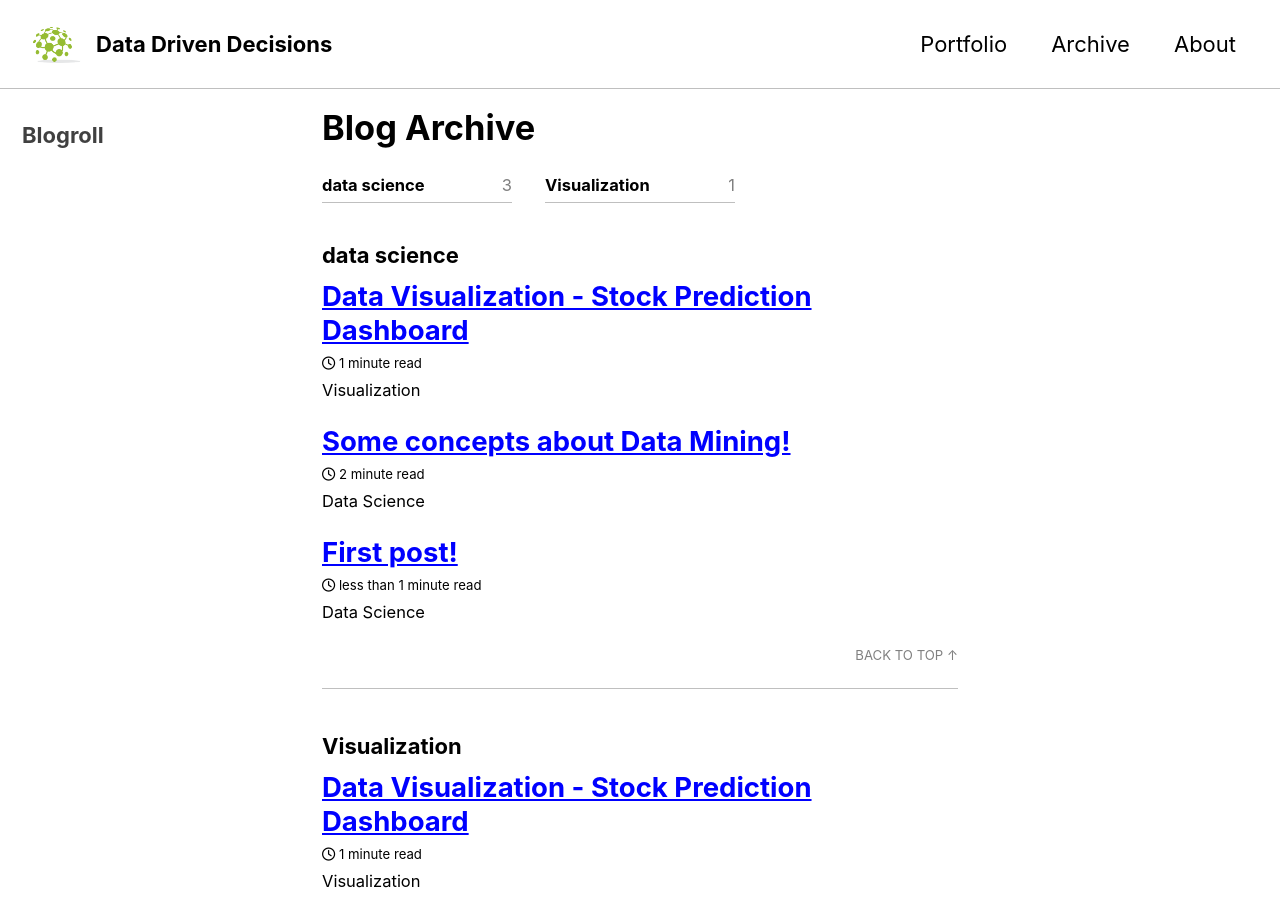
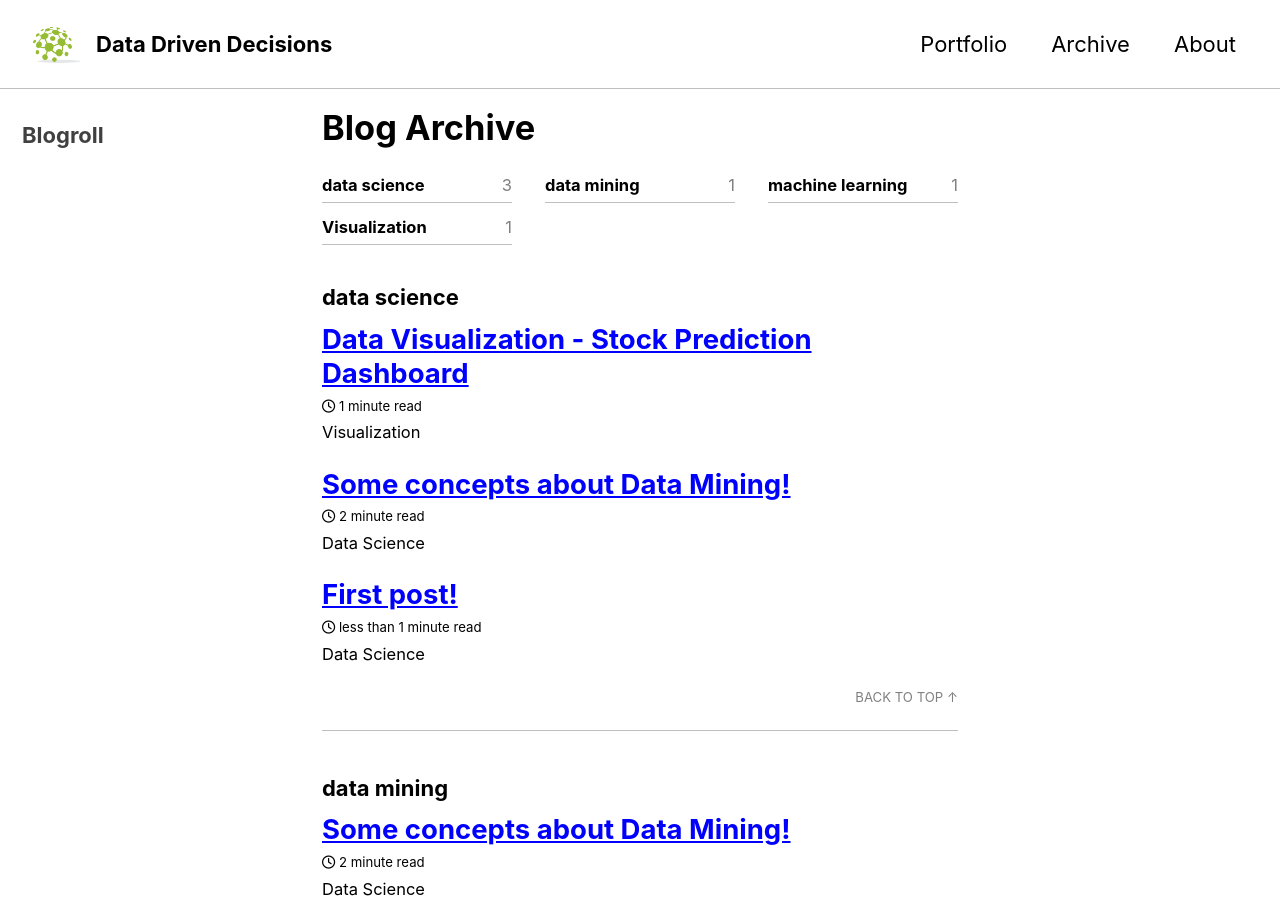
Before and after one commit to vidigaljoao/vidigaljoao.github.io, a Jekyll site: the page built from _pages/tag-archive.md, in a window 1280 px wide and 900 px high. Built offline with Jekyll 4.4.1, drawn with Linux system fonts in a browser that asks for light colours; cached includes are drawn as plain includes; nearby versions of some CDN libraries; some of the changed text lies outside the part shown.

Commit message:
change layout

```diff
--- a/_posts/2019-08-22-data-mining.md
+++ b/_posts/2019-08-22-data-mining.md
@@ -3,7 +3,7 @@ layout: posts
 title:  "Some concepts about Data Mining!"
 date:   2019-08-01 14:33:25 +0200
 author: "João Vidigal"
-tags: [data science]
+tags: [data science, data mining, machine learning]
 excerpt: "Data Science"
 ---
 
```
